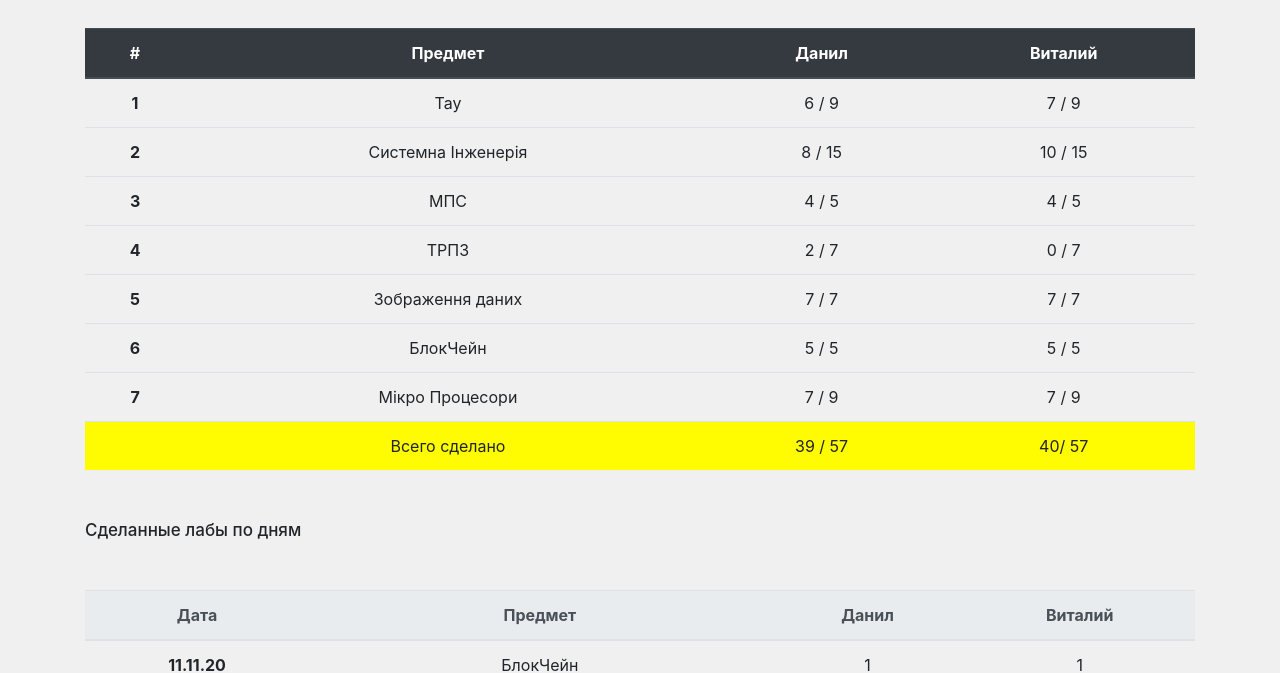
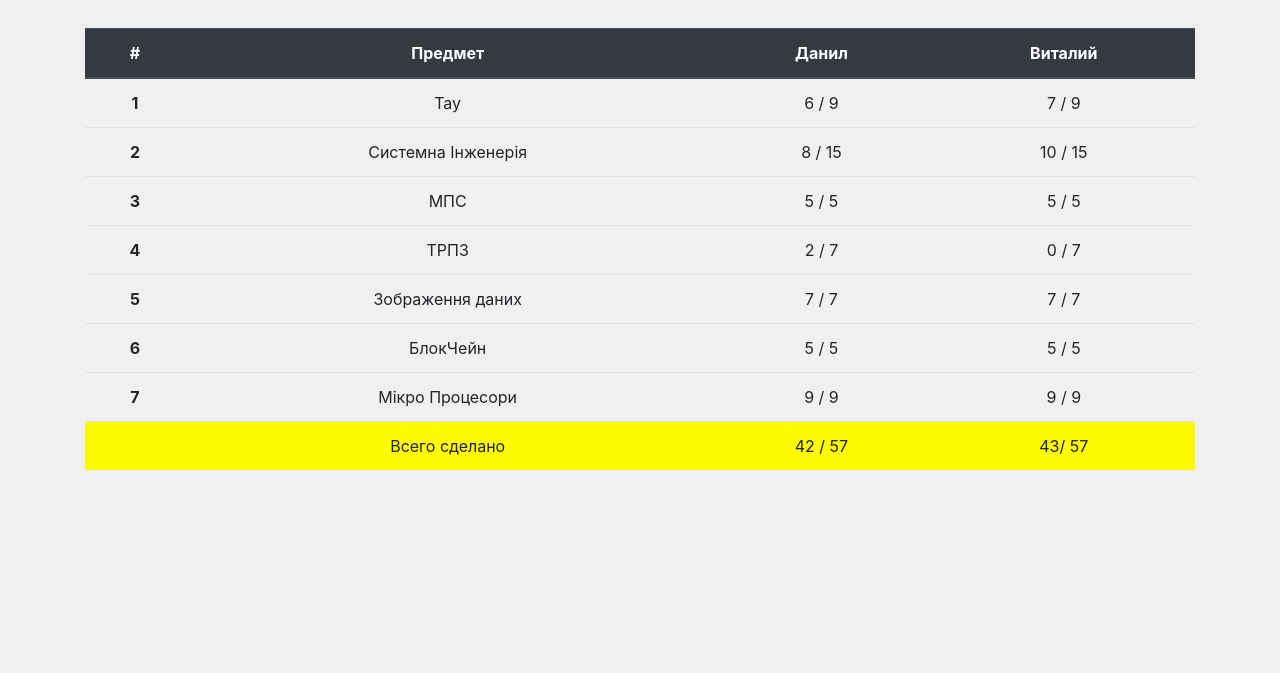
Before and after one commit to arturchick1488/arturchick1488.github.io, a plain HTML site: page index.html in a window 1280 px wide. Shown: the part 130-803 px from the top of the page. Drawn offline with nearby package versions, Linux system fonts and the light colour scheme.

Commit message:
Add files via upload

```diff
--- a/index.html
+++ b/index.html
@@ -64,9 +64,9 @@
                 </tbody>
             </table>
 
-            <h5>Сделанные лабы по дням</h5>
+            <!-- <h5>Сделанные лабы по дням</h5> -->
 
-            <table class="table">
+            <!-- <table class="table">
                 <thead class="thead-light">
                     <tr>
                         <th v-for="(tittle,index) in daysBars" :key="index" scope="col">{{tittle.label}}</th>
@@ -82,7 +82,7 @@
                     </tr>
 
                 </tbody>
-            </table>
+            </table> -->
 
 
 
@@ -133,8 +133,8 @@
                     {
                         number: "3",
                         name: "МПС",
-                        danilsResults: "4",
-                        vitasResults: "4",
+                        danilsResults: "5",
+                        vitasResults: "5",
                         all: "5"
                     },
                     {
@@ -161,8 +161,8 @@
                     {
                         number: "7",
                         name: "Мікро Процесори",
-                        danilsResults: "7",
-                        vitasResults: "7",
+                        danilsResults: "9",
+                        vitasResults: "9",
                         all: "9"
                     }
 
```
